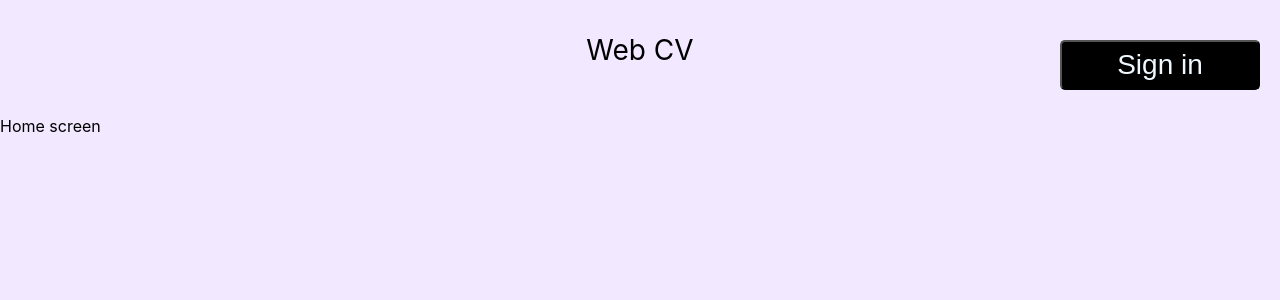
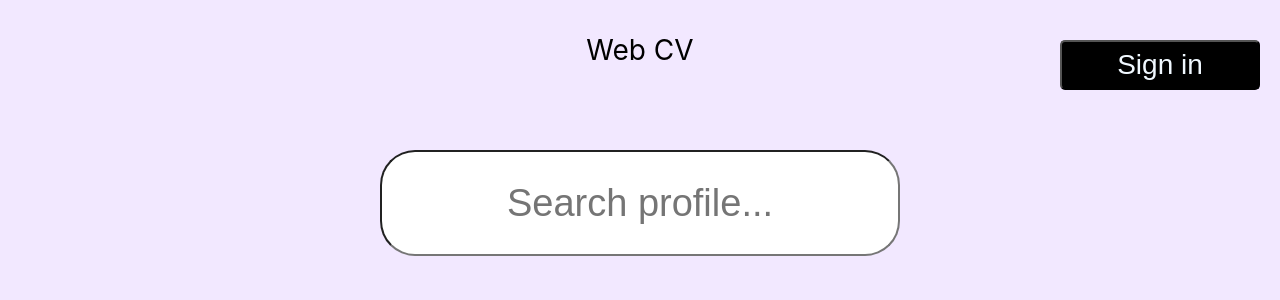
Before and after one commit to Toni-Henriksson/webcv, a React (Create React App) app: page / in a window 1280 px wide. Shown: the top 300 px of the page. Built offline with nearby package versions, Linux system fonts and the light colour scheme.

Commit message:
Building main navbar in progress....

```diff
--- a/src/components/MainModule.js
+++ b/src/components/MainModule.js
@@ -1,12 +1,12 @@
 import {React} from "react";
-import '../css/MainModule.css';
+import '../css/mainmodule.css';
 
 
 const MainModule = () => {
     return (
         <div className="container">
             <div>
-                <input></input>
+                <input className="searchBar" placeholder="Search profile..."></input>
             </div>
         </div>
     );
--- a/src/css/home.css
+++ b/src/css/home.css
@@ -0,0 +1,3 @@
+.wrapper-content{
+    margin-top: 50px;
+}
--- /dev/null
+++ b/src/css/mainmodule.css
@@ -0,0 +1,12 @@
+.container{
+    height: 200px;
+}
+.searchBar{
+    width: 40%;
+    height: 100px;
+    border-radius: 35px;
+    display: block;
+    margin: auto;
+    font-size: 38px;
+    text-align: center;
+}
--- a/src/screens/Home.js
+++ b/src/screens/Home.js
@@ -1,14 +1,15 @@
 import {React} from "react";
 import '../css/home.css';
 import NavigationBar from '../components/NavigationBar';
+import MainModule from '../components/MainModule';
 
 const Home = () => {
     return (
       <>
-        <NavigationBar></NavigationBar>
-        <div>
-            <p>Home screen</p>
-        </div>
+      <NavigationBar></NavigationBar>
+      <div className="wrapper-content">
+        <MainModule></MainModule>
+      </div>
       </>
     );
 }
```
